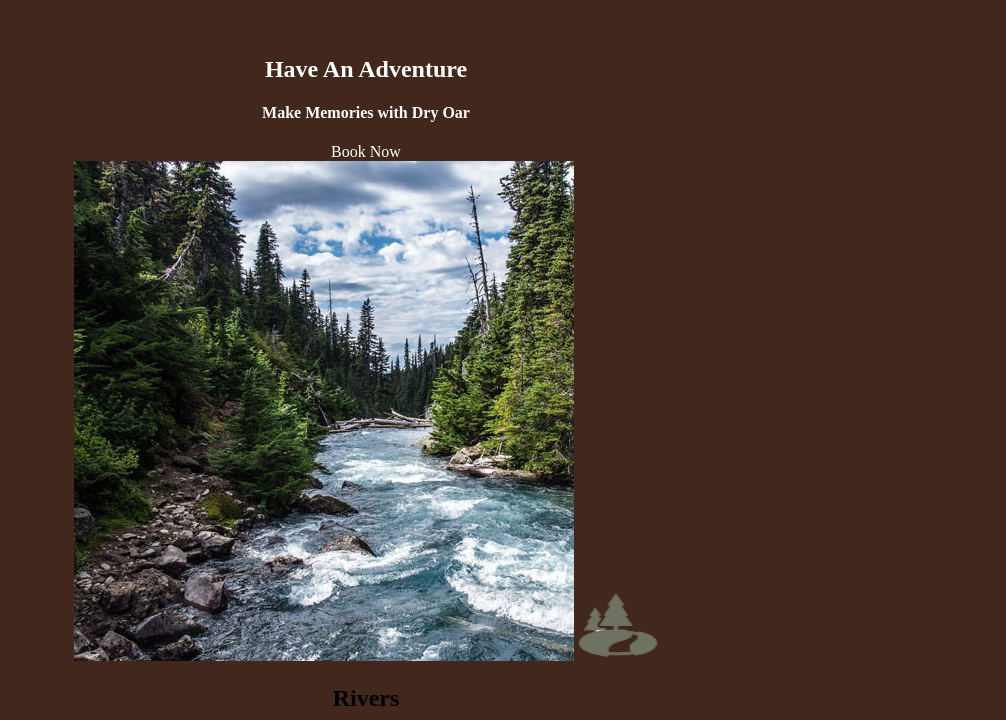
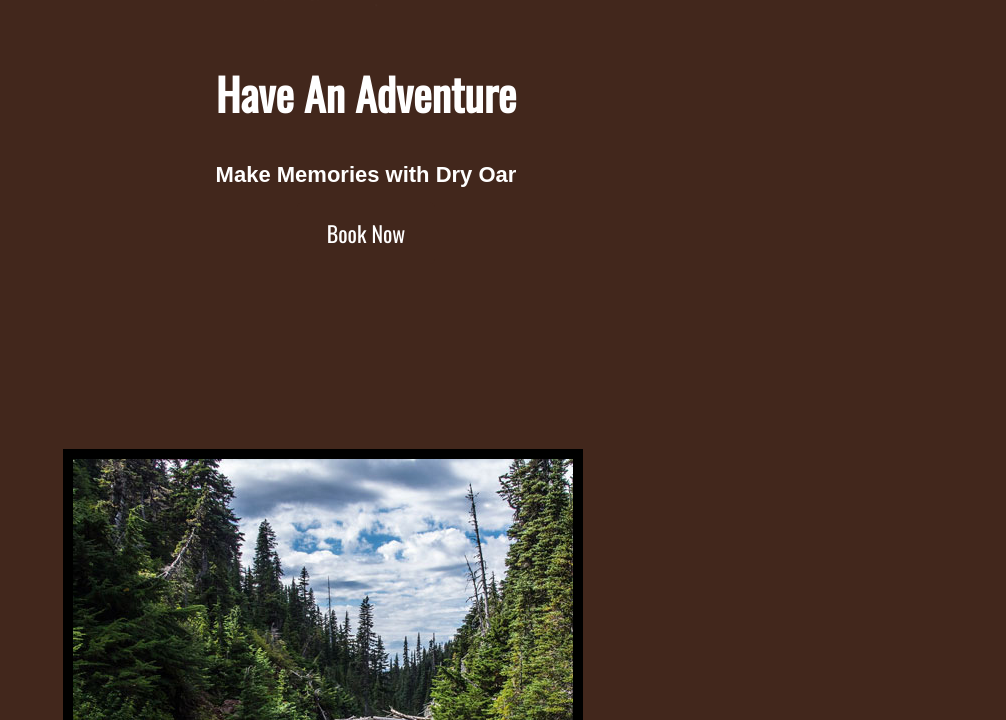
Before and after one commit to Wolphren/wdd130, a plain HTML site: page wwr/index.html in a window 1280 px wide. Shown: the part 920-1640 px from the top of the page, without its empty margins (274-1280 px from the left). Drawn offline with nearby package versions, Linux system fonts and the light colour scheme; a web font is replaced by a local one.

```diff
--- a/styles/style.css
+++ b/styles/style.css
@@ -1,9 +1,32 @@
+@import url('https://fonts.googleapis.com/css2?family=Oswald&family=Sedan:ital,wght@0,400;0,700;1,400&display=swap');
+
+
+:root {
+    /* change the values below to your colors from your palette */
+    --primary-color: #42271C   ;
+    --secondary-color: #43BE7D ;
+    --accent1-color: #AF621C;
+    --accent2-color: white;
+
+    /* change the values below to your chosen font(s) */
+    --heading-font: "Oswald";
+    --paragraph-font: Sedan, sans-serif;
+
+}
+
 body{
     background-color: #42271C;
+    font-family: var(--paragraph-font);
+    font-size: 22px;
+    margin: 0;
+    padding: 0;
 }
 #content{
     max-width: 1600px;
     margin: 0 auto;
+}
+h2{
+    margin: 0;
 }
 header{
     background-color: #42271C;
@@ -11,15 +34,20 @@ header{
 .logo{
     width: 80px;
 }
+#logo_link{
+    padding-top: 5px;
+}
 nav a{
     text-align: center;
     color: white;
     text-align: center;
     text-decoration: none;
+    padding: 35px;
 }
 nav a:hover{
     background-color: #42271C;
     color: white;
+    text-decoration: underline;
 }
 #hero-img{
     width: 100%;
@@ -29,6 +57,9 @@ nav a:hover{
 }
 .home-title{
     color: white;
+    font-family: var(--heading-font);
+    font-size: 2em;
+    margin-top: 10px;
 }
 h4{
     color: white;
@@ -37,10 +68,14 @@ h4{
     text-align: center;
 }
 .book, .join{
+    font-family: var(--heading-font);
     background-color: #42271C;
     color: white;
     text-align: center;
     text-decoration: none;
+    padding: 15px 30px;
+    margin-top: 50px;
+    border-radius: 5px;
 }
 .book:hover, .join:hover{
     background-color: #42271C;
@@ -49,25 +84,44 @@ h4{
 main section{
     text-align: center;
 }
+main section img{
+    box-sizing: border-box;
+}
 .icon{
     width: 80px;
+    padding-top: 10px;
 }
 #background{
     height: 725px;
     background-color: #AF621C;
 }
+.rivers-card, .camping-card, .rapids-card{
+    margin: 200px 0;
+}
+.card-img{
+    border: 10px solid black;
+}
 .msg{
     background-color: #42271C;
+    line-height: 1.5em;
+    padding: 35px;
 }
 .msg h2{
     color: white;
 }
 .msg p{
+    font-family: var(--paragraph-font);
     color: white;
+    padding-bottom: 15px;
+}
+.mountains{
+    margin: 100px 0;
 }
 footer{
     background-color: #42271C;
     color: white;
+    padding: 25px 50px;
+    margin-top: 200px;
 }
 footer a{
     color: white;
@@ -80,3 +134,6 @@ footer a:hover{
 footer p a:hover{
     text-decoration: underline;
 }
+footer .social img{
+    padding-top: 15px;
+}
```
